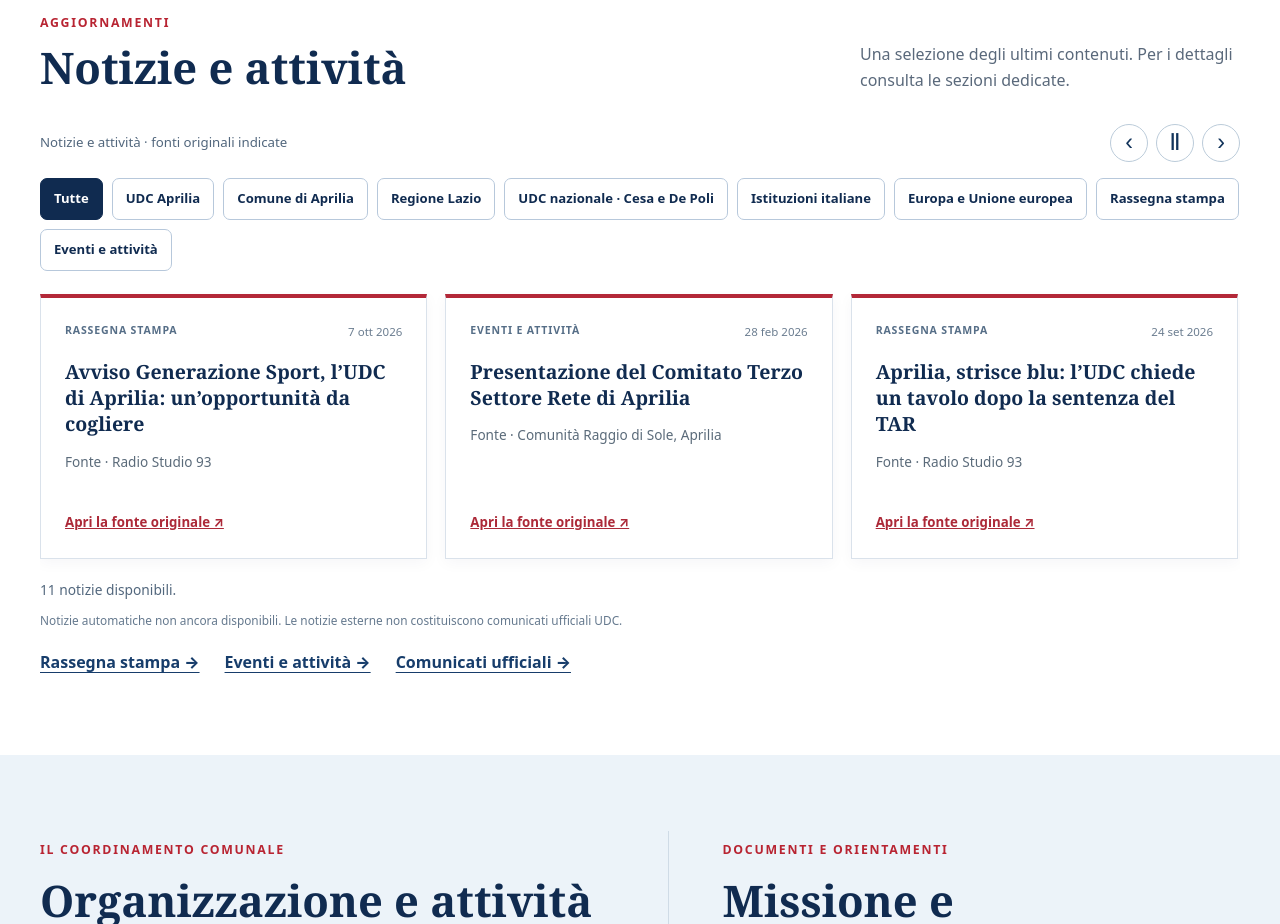
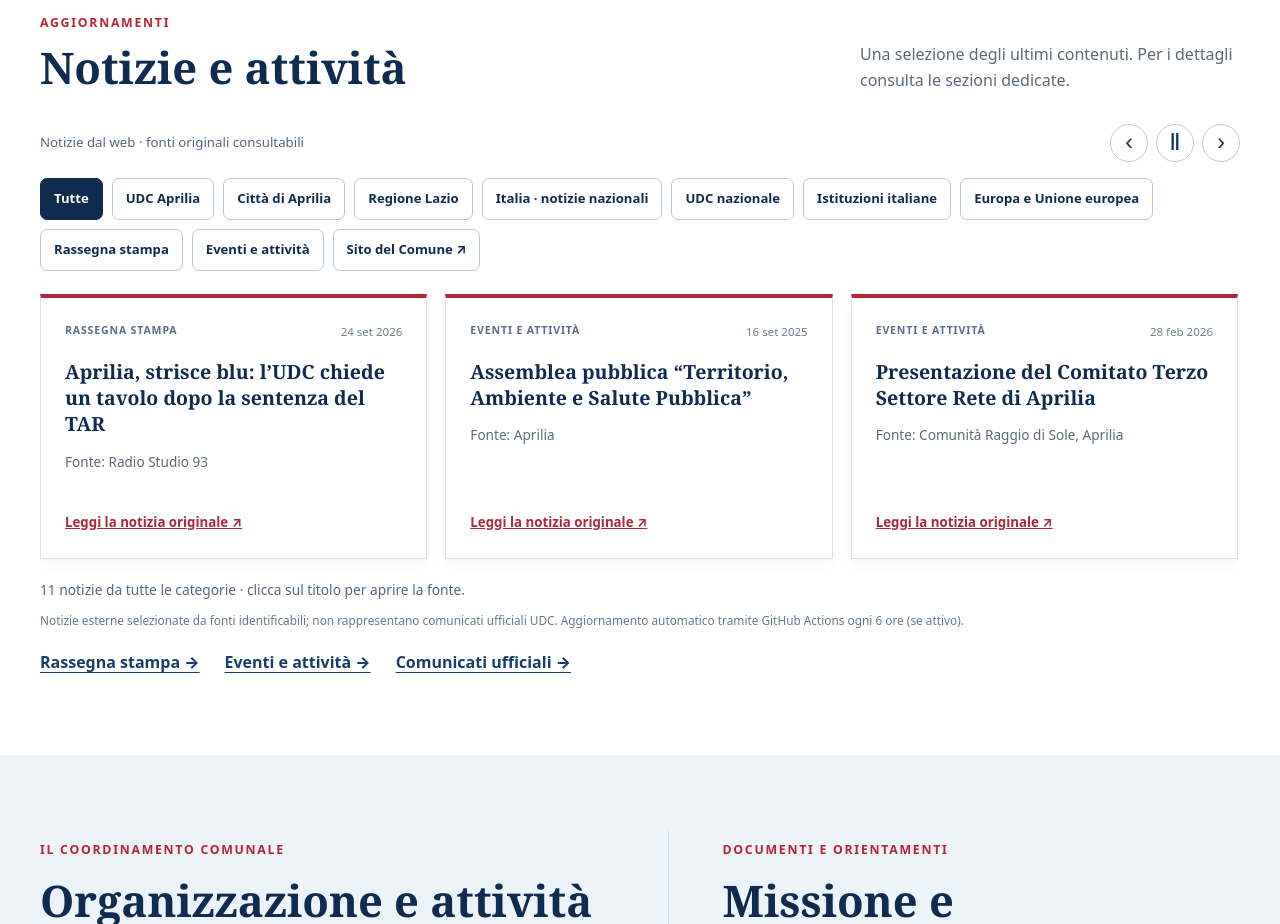
Before and after one commit to UDC-Aprilia/UDC, a plain HTML site: page index.html in a window 1280 px wide. Shown: the part 2680-3604 px from the top of the page. Drawn offline with Linux system fonts and the light colour scheme.

Commit message:
Add files via upload

```diff
--- a/css/stile.css
+++ b/css/stile.css
@@ -3175,3 +3175,13 @@ body {
   margin: 2px 0 10px;
 }
 .udc-news-track:empty { padding-bottom: 0; }
+
+/* Correzione: il display:flex delle card non deve annullare [hidden]. */
+.udc-news-card[hidden] { display:none !important; }
+/* Collega direttamente il Comune alla propria pagina istituzionale. */
+.udc-news-filters a.udc-news-category { display:inline-flex; align-items:center; text-decoration:none; }
+.udc-news-filters a.udc-news-category:hover, .udc-news-filters a.udc-news-category:focus-visible { background:#102b50; color:#fff; }
+/* Due collegamenti verificati rimangono scorrevoli anche senza articoli RSS. */
+.udc-news-card-source { flex-basis: min(68%, 650px); border-top-color:#587ea3; }
+.udc-news-card-source .udc-news-date { font-style:italic; }
+@media(max-width:650px) { .udc-news-card-source { flex-basis:88%; } }
--- a/js/home-news.js
+++ b/js/home-news.js
@@ -1,185 +1,144 @@
-/**
- * Rassegna notizie della Home.
- * Le categorie e i comandi sono sempre visibili, anche senza articoli.
- * I dati editoriali restano separati dalle notizie esterne automatiche.
- */
+/** Carosello: Tutte mescola le aree; ogni filtro mostra esclusivamente la sua categoria. */
 window.UDC_initHomeNews = async function ({ stampa = [], eventi = [] } = {}) {
   const root = document.getElementById('udc-news-widget');
   if (!root) return;
-
-  const utils = window.UDCUtils;
-  const { escapeHtml: escape, safeUrl, formatDate, uniqueNews } = utils;
-  const CATEGORIES = Object.freeze({
-    udc_aprilia: 'UDC Aprilia',
-    comune_aprilia: 'Comune di Aprilia',
-    regione_lazio: 'Regione Lazio',
-    udc_nazionale: 'UDC nazionale · Cesa e De Poli',
-    istituzioni: 'Istituzioni italiane',
-    europa: 'Europa e Unione europea'
+  const { escapeHtml: esc, safeUrl, formatDate, uniqueNews, loadJson } = window.UDCUtils;
+  const LABELS = Object.freeze({
+    udc_aprilia: 'UDC Aprilia', aprilia: 'Città di Aprilia', regione_lazio: 'Regione Lazio',
+    italia: 'Italia · notizie nazionali', udc_nazionale: 'UDC nazionale',
+    istituzioni: 'Istituzioni italiane', europa: 'Europa e Unione europea'
   });
-  const EDITORIAL_CATEGORIES = ['Rassegna stampa', 'Eventi e attività'];
-  const categoryNames = [...Object.values(CATEGORIES), ...EDITORIAL_CATEGORIES];
-  const fileMode = location.protocol === 'file:';
-
-  // Renderizza subito i controlli, prima di qualsiasi caricamento asincrono.
-  root.innerHTML = `
-    <div class="udc-news-toolbar">
-      <span class="udc-news-explainer">Notizie e attività · fonti originali indicate</span>
-      <div class="udc-news-buttons" role="group" aria-label="Controlli notizie">
-        <button type="button" id="udc-news-prev" aria-label="Notizia precedente" title="Notizia precedente">‹</button>
-        <button type="button" id="udc-news-play" aria-label="Metti in pausa" title="Metti in pausa">Ⅱ</button>
-        <button type="button" id="udc-news-next" aria-label="Notizia successiva" title="Notizia successiva">›</button>
-      </div>
-    </div>
-    <div class="udc-news-filters" role="group" aria-label="Seleziona le notizie per categoria">
+  const LINKS = {
+    'UDC Aprilia': [['Comunicati UDC Aprilia', 'archivio-comunicati.html']],
+    'Città di Aprilia': [['Notizie del Comune di Aprilia', 'https://www.comune.aprilia.lt.it/tipi-di-notizia/notizie'], ['Avvisi pubblici del Comune', 'https://www.comune.aprilia.lt.it/tipi-di-notizia/avvisi']],
+    'Regione Lazio': [['Notizie della Regione Lazio', 'https://www.regione.lazio.it/notizie']],
+    'Italia · notizie nazionali': [['Notizie della Presidenza del Consiglio', 'https://www.governo.it/']],
+    'UDC nazionale': [['Sito ufficiale UDC nazionale', 'https://www.udc-italia.it/']],
+    'Istituzioni italiane': [['Attività del Parlamento italiano', 'https://www.parlamento.it/']],
+    'Europa e Unione europea': [['Notizie del Parlamento europeo', 'https://www.europarl.europa.eu/news/it'], ['Notizie della Commissione europea', 'https://commission.europa.eu/news-and-media_it']],
+    'Rassegna stampa': [['Archivio rassegna stampa', 'comunicati.html']],
+    'Eventi e attività': [['Iniziative del coordinamento', 'eventi.html']]
+  };
+  const categories = [...Object.values(LABELS), 'Rassegna stampa', 'Eventi e attività'];
+  root.innerHTML = `<div class="udc-news-toolbar"><span class="udc-news-explainer">Notizie dal web · fonti originali consultabili</span>
+    <div class="udc-news-buttons" role="group" aria-label="Controlli scorrimento">
+      <button id="udc-news-prev" type="button" aria-label="Precedente" title="Precedente">‹</button>
+      <button id="udc-news-play" type="button" aria-label="Pausa" title="Pausa">Ⅱ</button>
+      <button id="udc-news-next" type="button" aria-label="Successiva" title="Successiva">›</button></div></div>
+    <div class="udc-news-filters" role="group" aria-label="Filtra notizie per area">
       <button class="udc-news-category is-active" type="button" data-category="" aria-pressed="true">Tutte</button>
-      ${categoryNames.map(category => `<button class="udc-news-category" type="button" data-category="${escape(category)}" aria-pressed="false">${escape(category)}</button>`).join('')}
-    </div>
-    <div id="udc-news-track" class="udc-news-track" tabindex="0" role="region" aria-label="Notizie scorrevoli"></div>
-    <p id="udc-news-status" class="udc-news-status" role="status">Caricamento delle notizie…</p>
-    <p id="udc-news-meta" class="udc-news-meta"></p>
-  `;
-
+      ${categories.map(name => `<button class="udc-news-category" type="button" data-category="${esc(name)}" aria-pressed="false">${esc(name)}</button>`).join('')}
+      <a class="udc-news-category udc-news-external" href="https://www.comune.aprilia.lt.it/" target="_blank" rel="noopener noreferrer" title="Sito istituzionale, avvisi e Albo Pretorio">Sito del Comune ↗</a>
+    </div><div id="udc-news-track" class="udc-news-track" tabindex="0" role="region" aria-label="Articoli in scorrimento"></div>
+    <p id="udc-news-status" class="udc-news-status" role="status">Caricamento notizie…</p>
+    <p id="udc-news-meta" class="udc-news-meta"></p>`;
   const track = root.querySelector('#udc-news-track');
   const status = root.querySelector('#udc-news-status');
   const meta = root.querySelector('#udc-news-meta');
   const play = root.querySelector('#udc-news-play');
   const prev = root.querySelector('#udc-news-prev');
   const next = root.querySelector('#udc-news-next');
-  const filters = [...root.querySelectorAll('.udc-news-category')];
-  const reducedMotion = window.matchMedia('(prefers-reduced-motion: reduce)');
-  let paused = reducedMotion.matches;
-  let timer = null;
-  let selectedCategory = '';
-  let ordered = [];
-  let external = [];
-  let lastUpdate = '';
+  const buttons = [...root.querySelectorAll('button.udc-news-category')];
+  const reduced = window.matchMedia('(prefers-reduced-motion: reduce)');
+  let paused = reduced.matches, timer = null, hover = false, focus = false;
+  let allNews = [], selected = '', visible = [], position = 0, updated = '';
 
-  function alternateByCategory(all) {
+  function shuffle(items) {
+    const arr = items.slice();
+    for (let i = arr.length - 1; i > 0; i--) {
+      const j = Math.floor(Math.random() * (i + 1));
+      [arr[i], arr[j]] = [arr[j], arr[i]];
+    }
+    return arr;
+  }
+  function mixed(items) {
+    // Mescola le categorie a giri, evitando lunghi blocchi della stessa area.
     const buckets = new Map();
-    for (const item of all) {
+    for (const item of items) {
       if (!buckets.has(item.category)) buckets.set(item.category, []);
       buckets.get(item.category).push(item);
     }
-    for (const bucket of buckets.values()) {
-      bucket.sort((a, b) => String(b.date).localeCompare(String(a.date)));
-    }
+    for (const [key, arr] of buckets) buckets.set(key, shuffle(arr));
     const result = [];
-    while ([...buckets.values()].some(bucket => bucket.length)) {
-      for (const bucket of buckets.values()) {
-        if (bucket.length) result.push(bucket.shift());
+    let keys = shuffle([...buckets.keys()]);
+    while (keys.length) {
+      keys = shuffle(keys);
+      for (const key of keys) {
+        const item = buckets.get(key).shift();
+        if (item) result.push(item);
       }
+      keys = keys.filter(key => buckets.get(key).length);
     }
     return result;
   }
-
-  function cardHtml(item) {
-    const href = safeUrl(item.href);
-    return `<article class="udc-news-card">
-      <div class="udc-news-card-head">
-        <span class="udc-news-label ${item.category === CATEGORIES.udc_aprilia ? 'udc-news-label-udc' : ''}">${escape(item.category)}</span>
-        <span class="udc-news-date">${escape(formatDate(item.date))}</span>
-      </div>
-      <h3><a href="${escape(href)}" target="_blank" rel="noopener noreferrer">${escape(item.title)}</a></h3>
-      <p class="udc-news-source">${item.origin === 'web' ? 'Dal web' : 'Fonte'} · ${escape(item.source || 'Fonte esterna')}</p>
-      <a class="udc-news-read" href="${escape(href)}" target="_blank" rel="noopener noreferrer">Apri la fonte originale ↗</a>
-    </article>`;
+  function card(item) {
+    const href = safeUrl(item.href, true);
+    if (!href) return '';
+    const isSource = item.origin === 'source';
+    const external = /^https?:/.test(href);
+    const attr = external ? ' target="_blank" rel="noopener noreferrer"' : '';
+    return `<article class="udc-news-card${isSource ? ' udc-news-card-source' : ''}">
+      <div class="udc-news-card-head"><span class="udc-news-label">${esc(item.category)}</span>
+      <span class="udc-news-date">${isSource ? 'Fonte ufficiale' : esc(formatDate(item.date))}</span></div>
+      <h3><a href="${esc(href)}"${attr}>${esc(item.title)}</a></h3>
+      <p class="udc-news-source">${isSource ? 'Collegamento, non un articolo' : 'Fonte: ' + esc(item.source || 'Fonte esterna')}</p>
+      <a class="udc-news-read" href="${esc(href)}"${attr}>${isSource ? 'Consulta la fonte ↗' : 'Leggi la notizia originale ↗'}</a></article>`;
   }
-
-  function visibleCards() {
-    return [...track.querySelectorAll('.udc-news-card:not([hidden])')];
+  function sync() {
+    clearInterval(timer); timer = null;
+    const canMove = visible.length > 1;
+    play.disabled = prev.disabled = next.disabled = !canMove;
+    play.textContent = paused ? '▶' : 'Ⅱ';
+    play.setAttribute('aria-label', paused ? 'Riprendi' : 'Metti in pausa');
+    play.title = play.getAttribute('aria-label');
+    if (canMove && !paused && !hover && !focus && !document.hidden) timer = setInterval(() => step(1), 5800);
   }
-
   function step(direction) {
-    const visible = visibleCards();
     if (visible.length < 2) return;
-    const itemWidth = visible[0].getBoundingClientRect().width + 18;
-    const end = Math.max(0, track.scrollWidth - track.clientWidth);
-    if (end < 5) return;
-    const current = track.scrollLeft;
-    const target = direction > 0 && current >= end - 15 ? 0
-      : direction < 0 && current < 15 ? end
-      : Math.max(0, Math.min(end, current + direction * itemWidth));
-    track.scrollTo({ left: target, behavior: reducedMotion.matches ? 'instant' : 'smooth' });
+    position = (position + direction + visible.length) % visible.length;
+    const target = track.children[position];
+    if (target) track.scrollTo({ left: target.offsetLeft - track.children[0].offsetLeft, behavior: reduced.matches ? 'instant' : 'smooth' });
   }
-
-  function syncTimer() {
-    clearInterval(timer);
-    play.textContent = paused ? '▶' : 'Ⅱ';
-    play.setAttribute('aria-label', paused ? 'Riprendi scorrimento' : 'Metti in pausa');
-    play.title = play.getAttribute('aria-label');
-    const canScroll = visibleCards().length > 1 && track.scrollWidth > track.clientWidth + 5;
-    prev.disabled = !canScroll;
-    next.disabled = !canScroll;
-    play.disabled = !canScroll;
-    if (!paused && !document.hidden && canScroll) {
-      timer = setInterval(() => step(1), 5800);
+  function render() {
+    buttons.forEach(button => {
+      const current = button.dataset.category === selected;
+      button.classList.toggle('is-active', current);
+      button.setAttribute('aria-pressed', String(current));
+    });
+    visible = selected ? allNews.filter(item => item.category === selected).sort((a,b) => String(b.date).localeCompare(String(a.date))) : mixed(allNews);
+    const count = visible.length;
+    if (!count) {
+      const categoriesWithFallback = selected ? [selected] : categories.filter(name => LINKS[name]);
+      visible = categoriesWithFallback.flatMap(name => (LINKS[name] || []).map(([title, href]) => ({title, href, category:name, origin:'source'})));
     }
+    track.innerHTML = visible.map(card).join('');
+    position = 0;
+    track.scrollLeft = 0;
+    status.textContent = count ? `${count} ${count === 1 ? 'notizia' : 'notizie'} ${selected ? 'per ' + selected : 'da tutte le categorie'} · clicca sul titolo per aprire la fonte.`
+      : `Nessuna notizia web aggiornata${selected ? ' per ' + selected : ''}: sono disponibili i collegamenti diretti alle fonti, non articoli.`;
+    requestAnimationFrame(sync);
   }
-
-  function applyFilter() {
-    filters.forEach(button => {
-      const active = button.dataset.category === selectedCategory;
-      button.classList.toggle('is-active', active);
-      button.setAttribute('aria-pressed', String(active));
-    });
-    [...track.children].forEach((card, index) => {
-      card.hidden = Boolean(selectedCategory && ordered[index].category !== selectedCategory);
-    });
-    const count = visibleCards().length;
-    status.textContent = count ? `${count} ${count === 1 ? 'notizia disponibile' : 'notizie disponibili'}${selectedCategory ? ' per ' + selectedCategory : ''}.`
-      : `Nessuna notizia disponibile al momento${selectedCategory ? ' per ' + selectedCategory : ''}. Puoi scegliere un’altra categoria.`;
-    status.hidden = false;
-    track.scrollLeft = 0;
-    // Dimensioni aggiornate dopo l’applicazione degli attributi hidden.
-    requestAnimationFrame(syncTimer);
-  }
-
-  filters.forEach(button => button.addEventListener('click', () => {
-    selectedCategory = button.dataset.category;
-    applyFilter();
-  }));
+  buttons.forEach(button => button.addEventListener('click', () => { selected = button.dataset.category; render(); }));
   prev.addEventListener('click', () => step(-1));
   next.addEventListener('click', () => step(1));
-  play.addEventListener('click', () => { paused = !paused; syncTimer(); });
-  track.addEventListener('pointerenter', () => clearInterval(timer));
-  track.addEventListener('pointerleave', syncTimer);
-  track.addEventListener('focusin', () => clearInterval(timer));
-  track.addEventListener('focusout', event => {
-    if (!track.contains(event.relatedTarget)) syncTimer();
-  });
-  document.addEventListener('visibilitychange', syncTimer);
-  reducedMotion.addEventListener('change', event => {
-    paused = event.matches;
-    syncTimer();
-  });
+  play.addEventListener('click', () => { paused = !paused; sync(); });
+  track.addEventListener('pointerenter', () => { hover = true; sync(); });
+  track.addEventListener('pointerleave', () => { hover = false; sync(); });
+  track.addEventListener('focusin', () => { focus = true; sync(); });
+  track.addEventListener('focusout', event => { if (!track.contains(event.relatedTarget)) { focus = false; sync(); } });
+  document.addEventListener('visibilitychange', sync);
+  reduced.addEventListener('change', e => { paused = e.matches; sync(); });
 
-  try {
-    const catalog = await utils.loadJson('web-news.json', 'webNews');
-    external = Array.isArray(catalog.items) ? catalog.items : [];
-    lastUpdate = String(catalog.updated_at || '').slice(0, 10);
-  } catch (error) {
-    console.warn('Notizie esterne non disponibili.', error);
-  }
-
+  let feed = {items: []};
+  try { feed = await loadJson('web-news.json', 'webNews'); } catch (e) { console.warn('Feed non disponibile', e); }
+  const webNews = (Array.isArray(feed.items) ? feed.items : []).filter(item => LABELS[item.priority] && item.title && item.url && item.date)
+    .map(item => ({ title:item.title, href:item.url, date:item.date, source:item.source, category:LABELS[item.priority], origin:'web' }));
   const editorial = [
-    ...stampa.map(item => ({
-      title: item.titolo, date: item.data, source: item.fonte,
-      href: item.link, category: 'Rassegna stampa', origin: 'redazione'
-    })),
-    ...eventi.filter(item => item.link).map(item => ({
-      title: item.titolo, date: item.data, source: item.luogo || 'UDC Aprilia',
-      href: item.link, category: 'Eventi e attività', origin: 'redazione'
-    }))
+    ...stampa.map(item => ({title:item.titolo, href:item.link, date:item.data, source:item.fonte, category:'Rassegna stampa', origin:'redazione'})),
+    ...eventi.filter(item => item.link).map(item => ({title:item.titolo, href:item.link, date:item.data, source:item.luogo || 'UDC Aprilia', category:'Eventi e attività', origin:'redazione'}))
   ];
-  const automatic = external.map(item => ({
-    title: item.title, date: item.date, source: item.source,
-    href: item.url, category: CATEGORIES[item.priority] || item.category || 'Altre notizie',
-    origin: 'web'
-  }));
-
-  ordered = alternateByCategory(uniqueNews([...editorial, ...automatic])).slice(0, 60);
-  track.innerHTML = ordered.map(cardHtml).join('');
-  meta.textContent = `${external.length ? 'Notizie automatiche disponibili' : 'Notizie automatiche non ancora disponibili'}${lastUpdate ? ' · Ultimo aggiornamento: ' + formatDate(lastUpdate) : ''}. Le notizie esterne non costituiscono comunicati ufficiali UDC.${fileMode ? ' Anteprima locale: per ricevere nuove notizie pubblica il sito e avvia GitHub Actions.' : ''}`;
-  applyFilter();
+  allNews = uniqueNews([...webNews, ...editorial]).slice(0, 140);
+  updated = String(feed.updated_at || '').slice(0,10);
+  meta.textContent = `${updated ? 'Feed aggiornato il ' + formatDate(updated) + ' · ' : ''}Notizie esterne selezionate da fonti identificabili; non rappresentano comunicati ufficiali UDC. Aggiornamento automatico tramite GitHub Actions ogni 6 ore (se attivo).`;
+  render();
 };
--- a/js/utilita.js
+++ b/js/utilita.js
@@ -27,7 +27,7 @@ window.UDCUtils = Object.freeze({
   safeUrl(value, allowRelative = false) {
     try {
       const url = new URL(String(value || ''), window.location.href);
-      if (url.protocol !== 'https:' && !(allowRelative && url.protocol === 'http:')) return '';
+      if (url.protocol !== 'https:' && !(allowRelative && (url.protocol === 'http:' || (url.protocol === 'file:' && value && !String(value).startsWith('//'))))) return '';
       return url.href;
     } catch {
       return '';
```
Also changed, not shown: index.html (+5 -5 lines), 2 other files.
